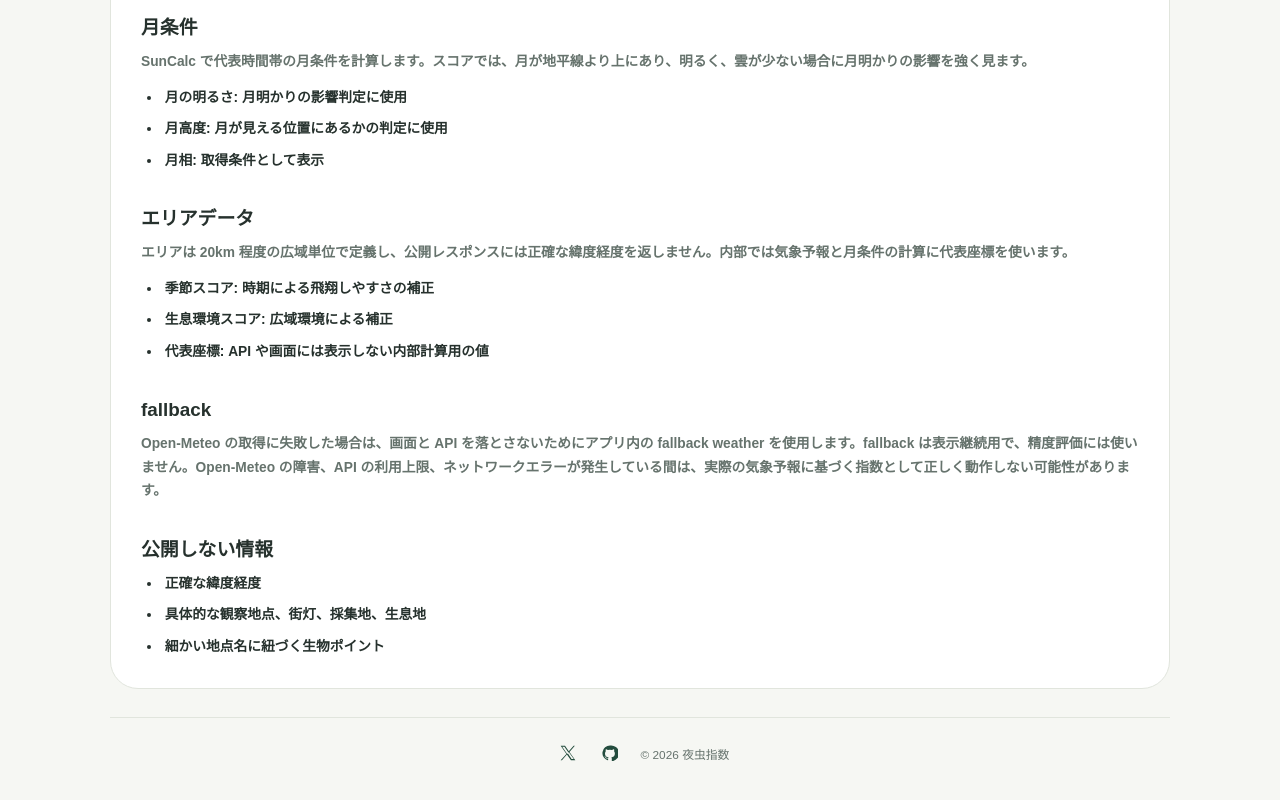
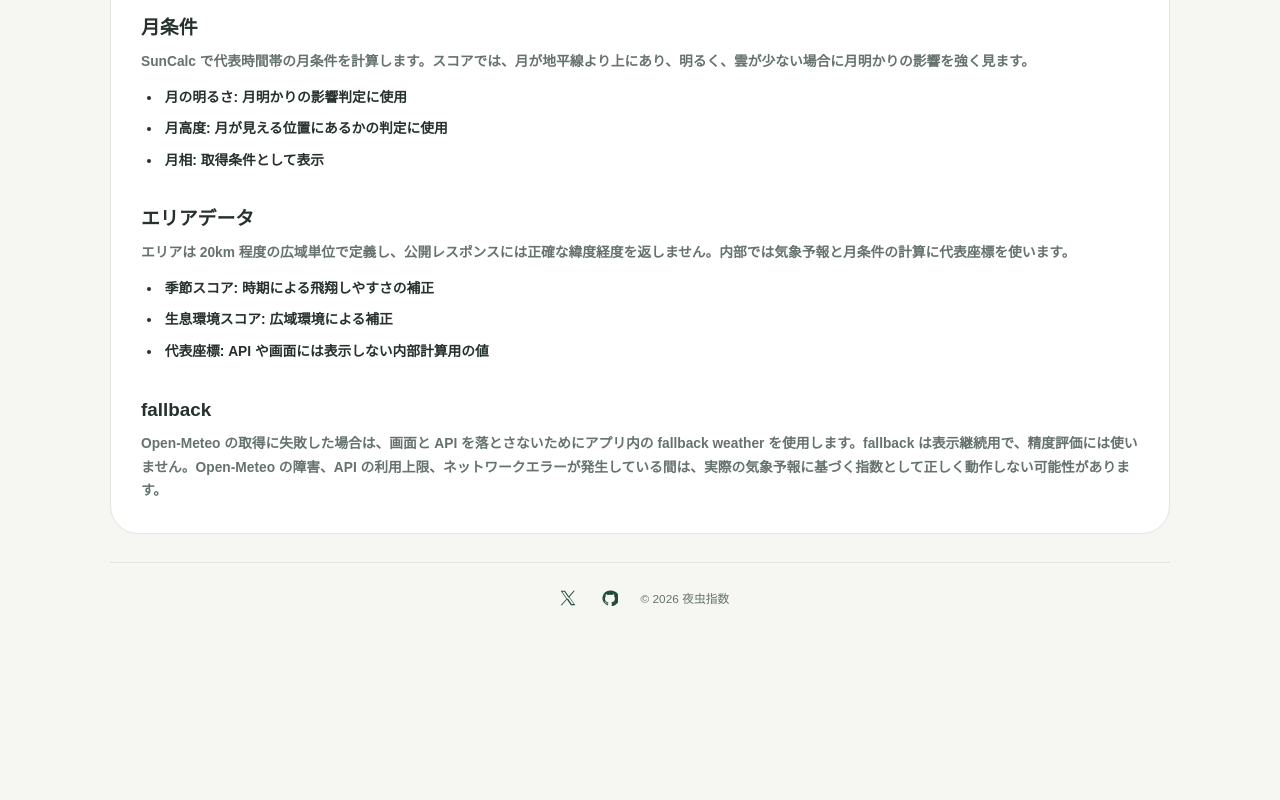
Before and after one commit to ryunosuke0922/yoru-mushi-index, a Next.js app in the folder apps/web/: page /data-sources in a window 1280 px wide. Shown: the part 468-1268 px from the top of the page. After the commit the page ends 1149 px from the top, so only its background shows below. Built offline with nearby package versions, Linux system fonts and the light colour scheme; no server answers.

Commit message:
docs: データソースの公開しない情報を削除

```diff
--- a/apps/web/app/data-sources/page.tsx
+++ b/apps/web/app/data-sources/page.tsx
@@ -60,13 +60,6 @@ export default function DataSourcesPage() {
           は表示継続用で、精度評価には使いません。Open-Meteo の障害、API
           の利用上限、ネットワークエラーが発生している間は、実際の気象予報に基づく指数として正しく動作しない可能性があります。
         </p>
-
-        <h2>公開しない情報</h2>
-        <ul>
-          <li>正確な緯度経度</li>
-          <li>具体的な観察地点、街灯、採集地、生息地</li>
-          <li>細かい地点名に紐づく生物ポイント</li>
-        </ul>
       </DocumentPage>
     </PageScaffold>
   );
```
Also changed, not shown: 1 other file (tests, documents, lock files or other folders).
